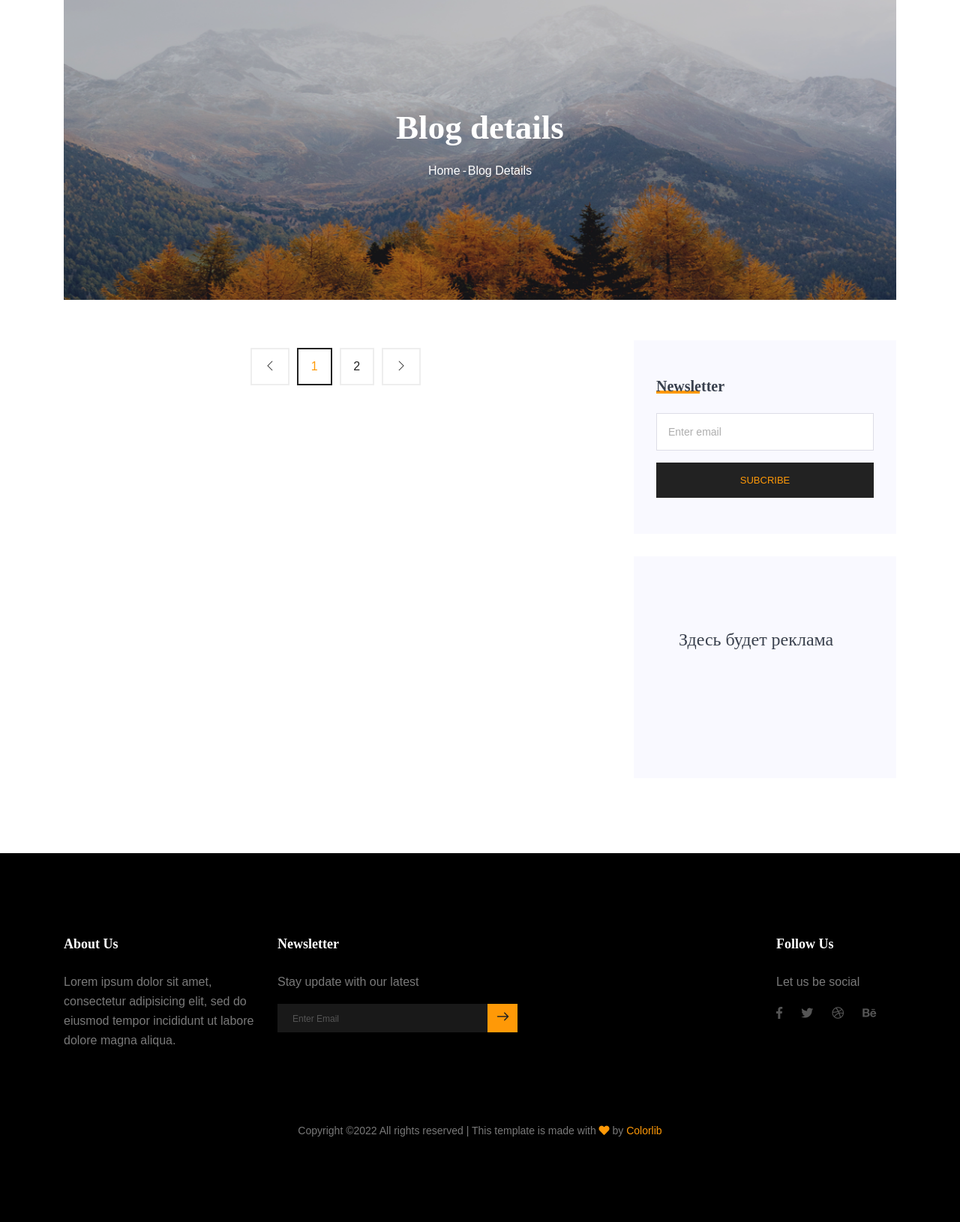
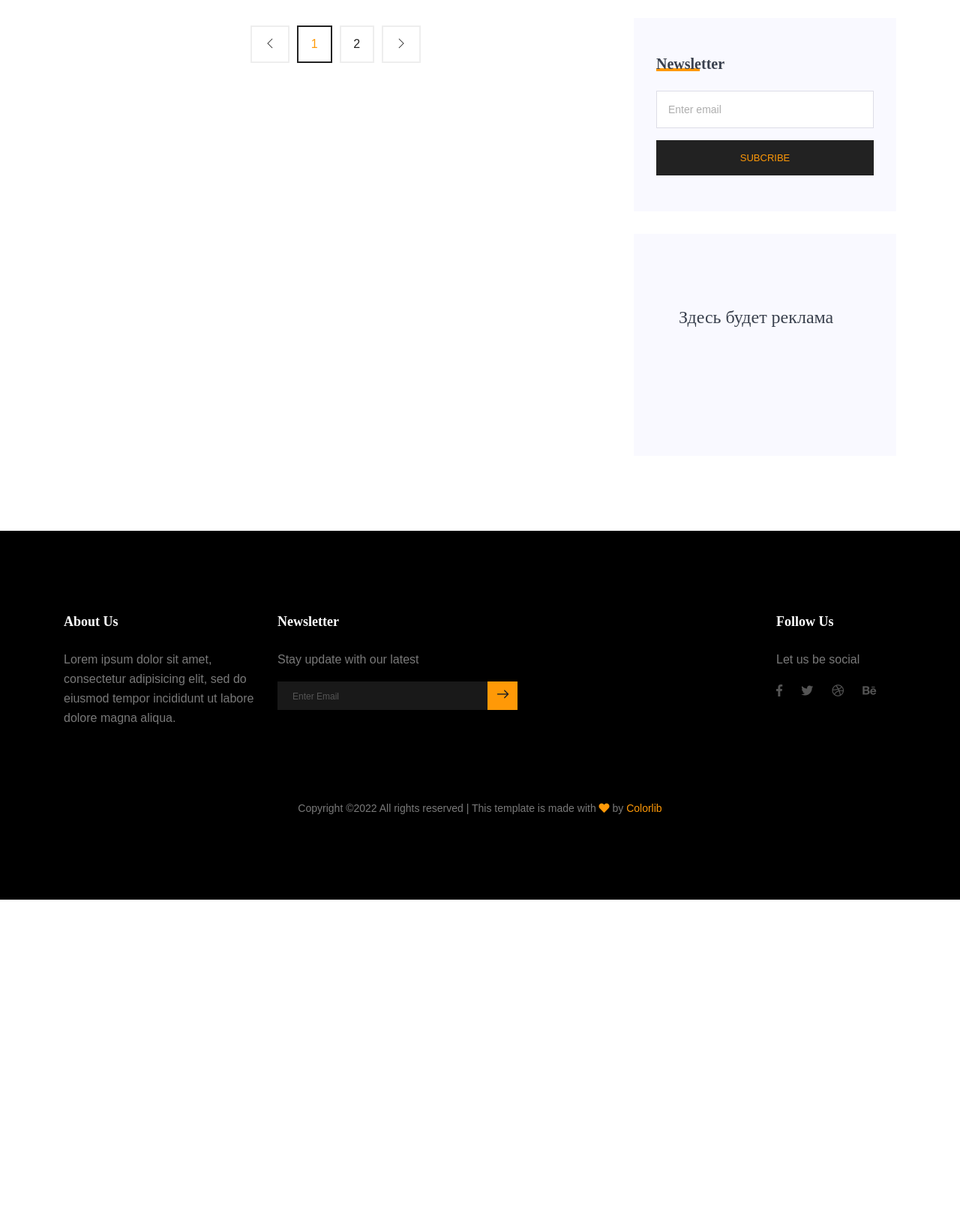
Before and after one commit to VneTraffiqua/blog-backend-master, a Django app: page / in a window 1280 px wide. Shown: the part 84-1714 px from the top of the page at 75% size. After the commit the page ends 1284 px from the top, so only its background shows below. Run offline with Django 3.2, Linux system fonts and the light colour scheme; data that the repository does not hold is empty; parts of the project's set-up code (start-up, migrations or seed data) failed here and were passed over; some libraries are stand-ins or nearby versions.

Commit message:
Fix banner

```diff
--- a/templates/base.html
+++ b/templates/base.html
@@ -44,23 +44,7 @@
   </header>
   <!--================Header Menu Area =================-->
 
-  <!--================ Hero sm Banner start =================-->
-  <section class="mb-30px">
-    <div class="container">
-      <div class="hero-banner hero-banner--sm">
-        <div class="hero-banner__content">
-          <h1>Blog details</h1>
-          <nav aria-label="breadcrumb" class="banner-breadcrumb">
-            <ol class="breadcrumb">
-              <li class="breadcrumb-item"><a href="#">Home</a></li>
-              <li class="breadcrumb-item active" aria-current="page">Blog Details</li>
-            </ol>
-          </nav>
-        </div>
-      </div>
-    </div>
-  </section>
-  <!--================ Hero sm Banner end =================-->
+
 
  {% block content %}{% endblock %}
 
```
